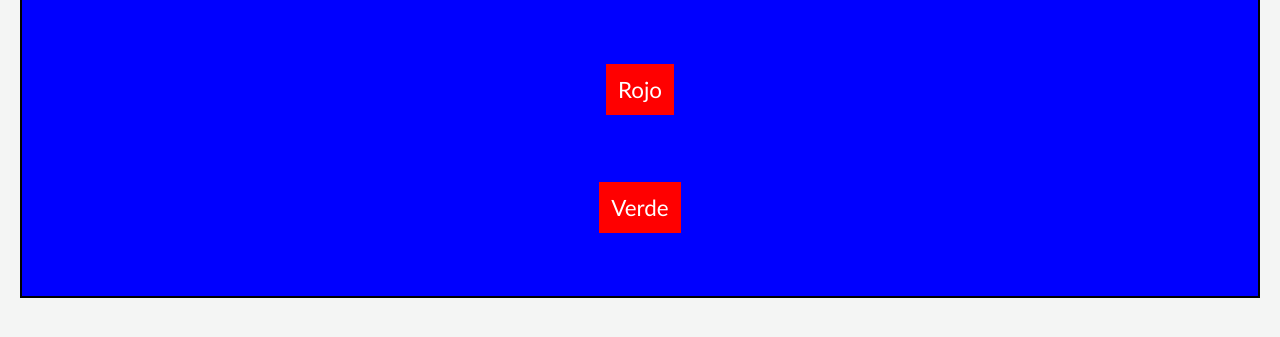
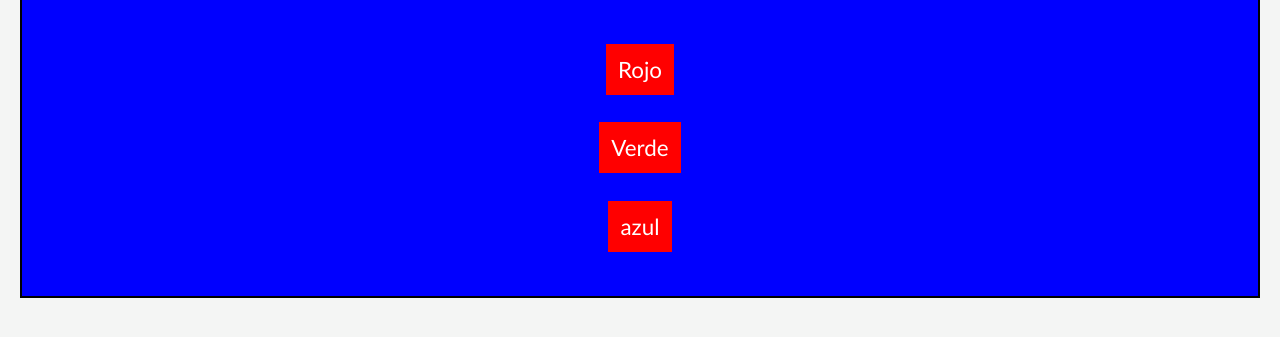
Before and after one commit to Pepekid/cursoGit, a plain HTML site: page index.html in a window 1280 px wide. Shown: the part 71-408 px from the top of the page. Drawn offline with Linux system fonts and the light colour scheme.

Commit message:
agregado tercer parrafo azul

```diff
--- a/index.html
+++ b/index.html
@@ -11,6 +11,8 @@
 		<div class="contenedor">
 			<p>Rojo</p>
 			<p>Verde</p>
+
+			<p>azul</p>
 		</div>
 		<script src="js/app.js"></script>
 	</body>
```
